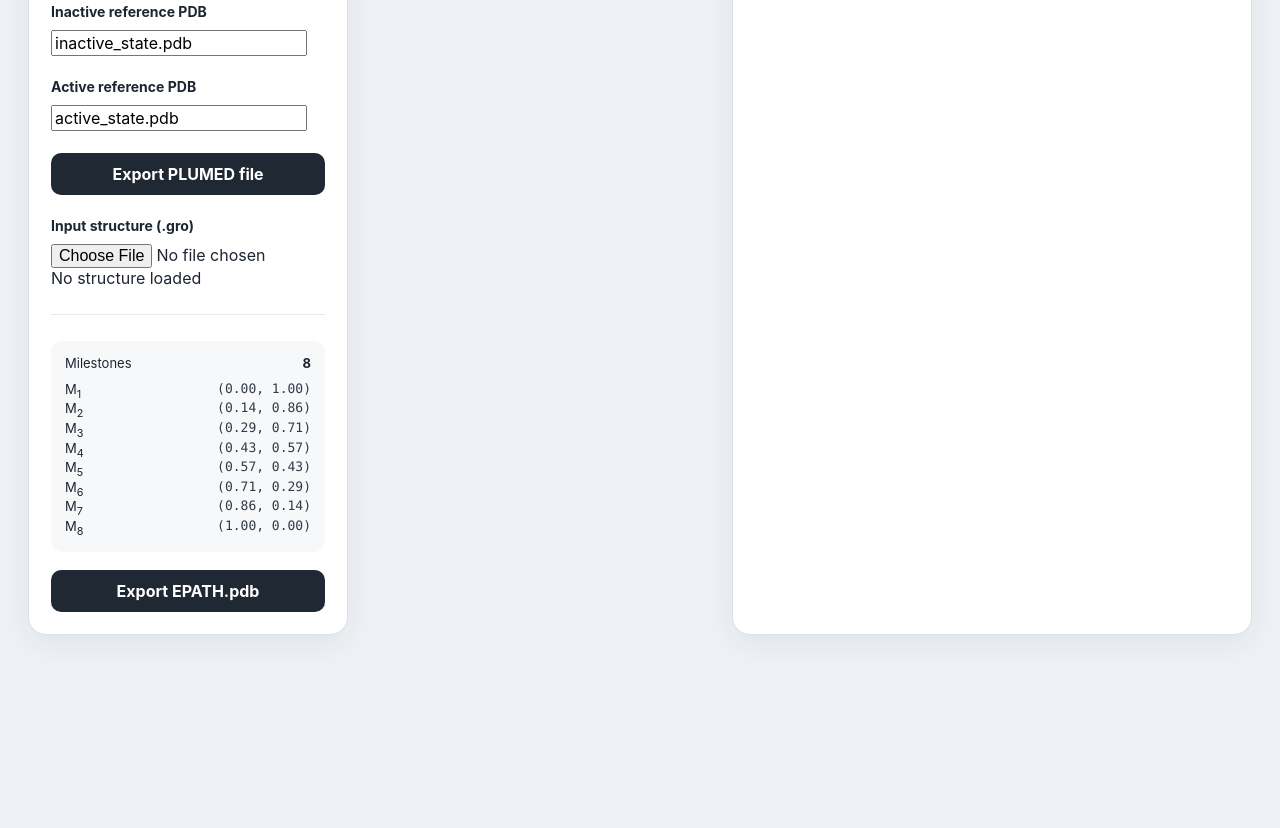
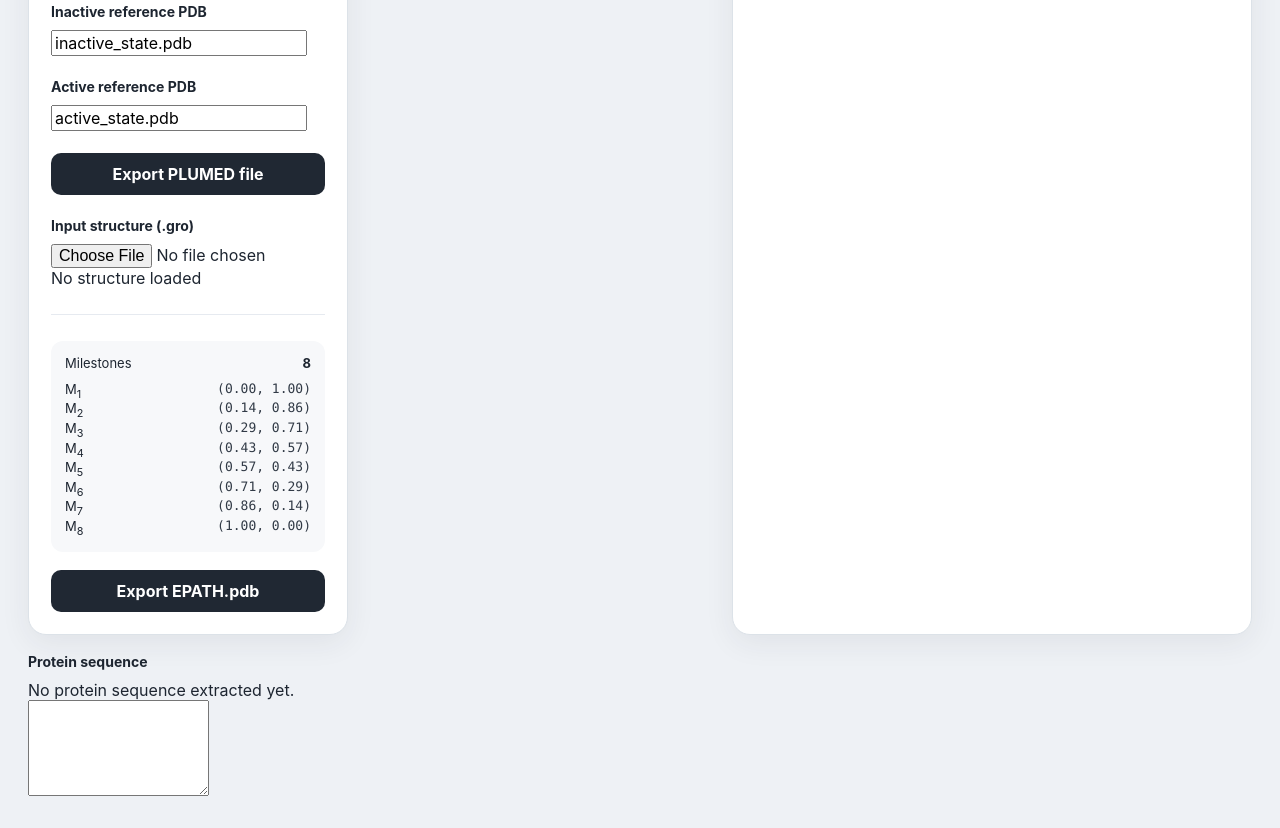
Before and after one commit to saureli/epath-editor, a plain HTML site: page index.html in a window 1280 px wide. Shown: the part 714-1542 px from the top of the page. Before the commit the page ends 1377 px from the top, so only its background shows below. Drawn offline with Linux system fonts and the light colour scheme.

Commit message:
Update index.html
Add viewer of primary sequence

```diff
--- a/index.html
+++ b/index.html
@@ -123,6 +123,18 @@
           <span><i class="baseline"></i> reference diagonal</span>
         </div>
       </section>
+
+      <div class="control-group">
+        <label>Protein sequence</label>
+        <div id="proteinSummary">No protein sequence extracted yet.</div>
+        <textarea
+          id="proteinSequence"
+          rows="6"
+          readonly
+          placeholder="Load a GRO file to extract the protein sequence">
+        </textarea>
+      </div>
+
     </section>
   </main>
   <script src="script.js"></script>
```
